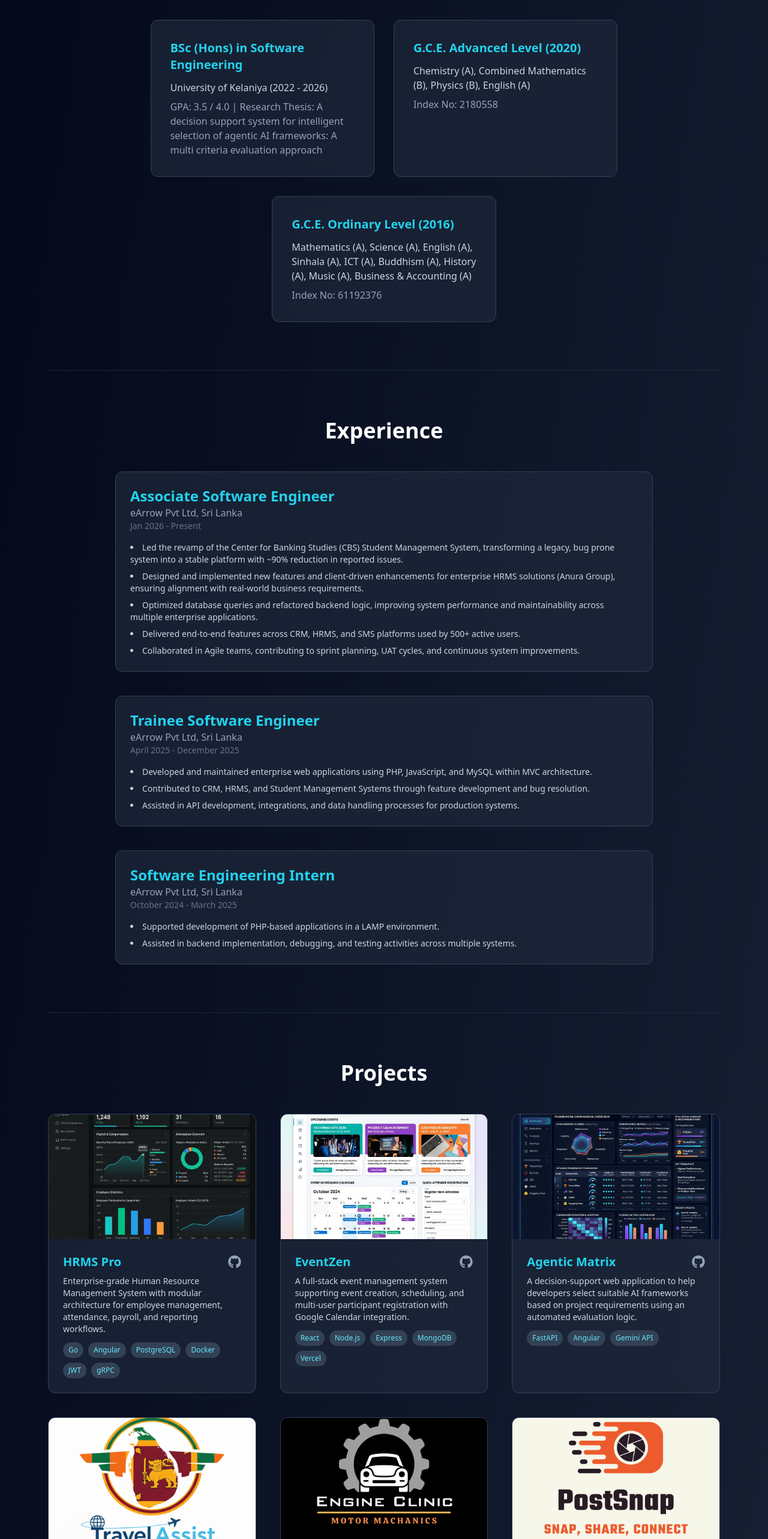
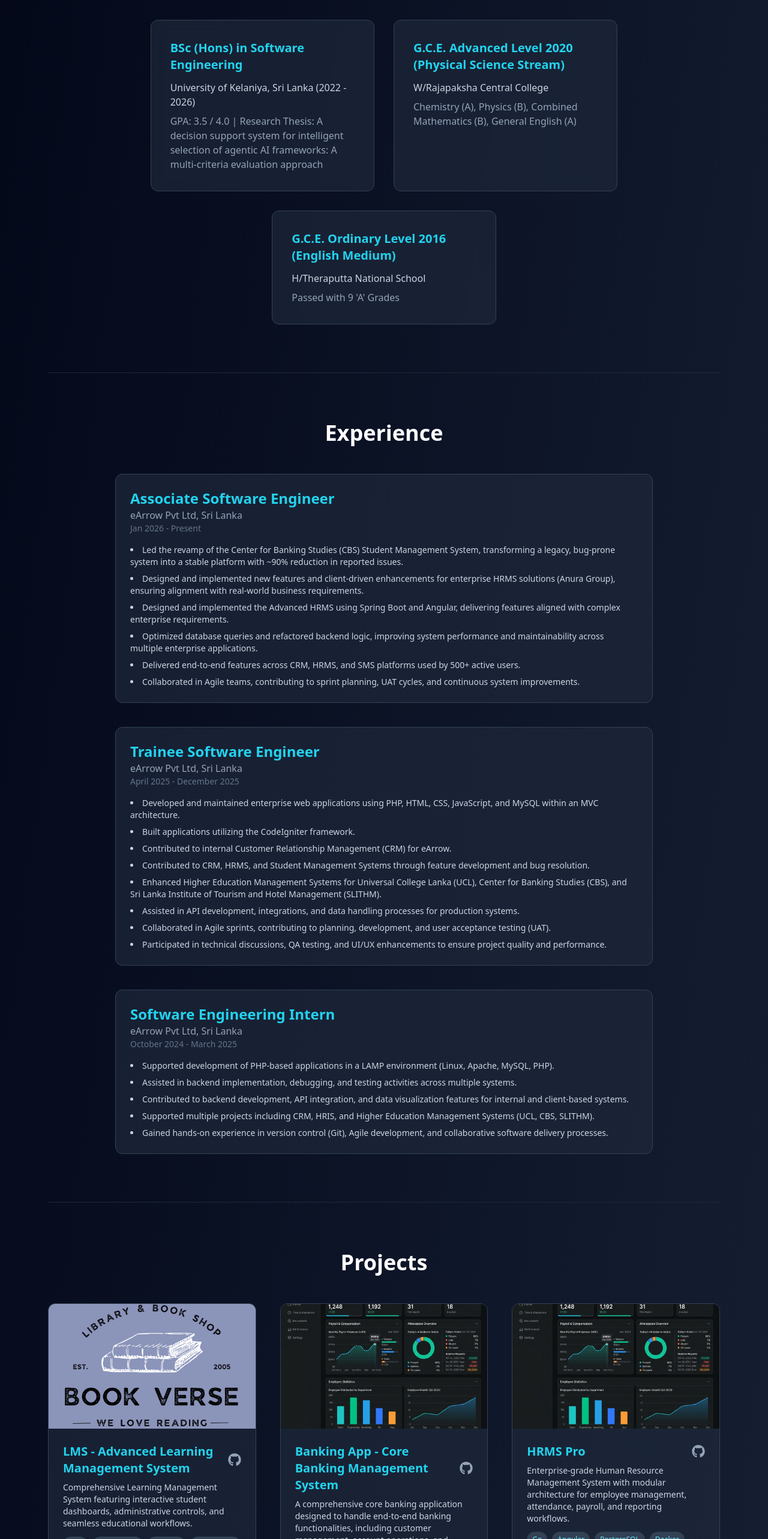
Before and after one commit to peheliyanavod/React-Portfolio, a React (Vite) app: page / in a window 1280 px wide. Shown: the part 1235-3801 px from the top of the page at 60% size. Built offline with nearby package versions, Linux system fonts and the light colour scheme.

Commit message:
update details

```diff
--- a/src/components/About.jsx
+++ b/src/components/About.jsx
@@ -23,7 +23,7 @@
           a Software Engineer with experience delivering enterprise-level web applications across CRM, HRMS, and Student Management Systems used by 500+ users. I have a proven ability to improve system reliability, optimize performance, and take ownership of critical modules in production environments.
         </p>
         <p className="mb-4">
-          Currently, I’m working as an <span className="text-cyan-600 dark:text-cyan-400 font-semibold">Associate Software Engineer</span>
+          Currently, I’m working as an <span className="text-cyan-600 dark:text-cyan-400 font-semibold">Associate Software Engineer </span>
           at <span className="text-cyan-600 dark:text-cyan-400 font-semibold">eArrow Pvt Ltd</span>, Sri Lanka. I am skilled in full-stack development, API integration, and system optimization, with a growing focus on modern backend technologies and scalable architectures.
         </p>
         <p>
--- a/src/components/Education.jsx
+++ b/src/components/Education.jsx
@@ -4,20 +4,22 @@
   const cards = [
     {
       title: "BSc (Hons) in Software Engineering",
-      subtitle: "University of Kelaniya (2022 - 2026)",
-      detail: "GPA: 3.5 / 4.0 | Research Thesis: A decision support system for intelligent selection of agentic AI frameworks: A multi criteria evaluation approach",
+      subtitle: "University of Kelaniya, Sri Lanka (2022 - 2026)",
+      detail: "GPA: 3.5 / 4.0 | Research Thesis: A decision support system for intelligent selection of agentic AI frameworks: A multi-criteria evaluation approach",
     },
     {
-      title: "G.C.E. Advanced Level (2020)",
+      title: "G.C.E. Advanced Level 2020 (Physical Science Stream)",
       subtitle:
-        "Chemistry (A), Combined Mathematics (B), Physics (B), English (A)",
-      detail: "Index No: 2180558",
+
+        "W/Rajapaksha Central College",
+      detail: "Chemistry (A), Physics (B), Combined Mathematics (B), General English (A)",
     },
     {
-      title: "G.C.E. Ordinary Level (2016)",
+      title: "G.C.E. Ordinary Level 2016 (English Medium)",
       subtitle:
-        "Mathematics (A), Science (A), English (A), Sinhala (A), ICT (A), Buddhism (A), History (A), Music (A), Business & Accounting (A)",
-      detail: "Index No: 61192376",
+
+        "H/Theraputta National School",
+      detail: "Passed with 9 'A' Grades",
     },
   ];
 
--- a/src/components/Experience.jsx
+++ b/src/components/Experience.jsx
@@ -6,8 +6,9 @@
     company: "eArrow Pvt Ltd, Sri Lanka",
     duration: "Jan 2026 - Present",
     description: [
-      "Led the revamp of the Center for Banking Studies (CBS) Student Management System, transforming a legacy, bug prone system into a stable platform with ~90% reduction in reported issues.",
+      "Led the revamp of the Center for Banking Studies (CBS) Student Management System, transforming a legacy, bug-prone system into a stable platform with ~90% reduction in reported issues.",
       "Designed and implemented new features and client-driven enhancements for enterprise HRMS solutions (Anura Group), ensuring alignment with real-world business requirements.",
+      "Designed and implemented the Advanced HRMS using Spring Boot and Angular, delivering features aligned with complex enterprise requirements.",
       "Optimized database queries and refactored backend logic, improving system performance and maintainability across multiple enterprise applications.",
       "Delivered end-to-end features across CRM, HRMS, and SMS platforms used by 500+ active users.",
       "Collaborated in Agile teams, contributing to sprint planning, UAT cycles, and continuous system improvements."
@@ -18,9 +19,14 @@
     company: "eArrow Pvt Ltd, Sri Lanka",
     duration: "April 2025 - December 2025",
     description: [
-      "Developed and maintained enterprise web applications using PHP, JavaScript, and MySQL within MVC architecture.",
+      "Developed and maintained enterprise web applications using PHP, HTML, CSS, JavaScript, and MySQL within an MVC architecture.",
+      "Built applications utilizing the CodeIgniter framework.",
+      "Contributed to internal Customer Relationship Management (CRM) for eArrow.",
       "Contributed to CRM, HRMS, and Student Management Systems through feature development and bug resolution.",
-      "Assisted in API development, integrations, and data handling processes for production systems."
+      "Enhanced Higher Education Management Systems for Universal College Lanka (UCL), Center for Banking Studies (CBS), and Sri Lanka Institute of Tourism and Hotel Management (SLITHM).",
+      "Assisted in API development, integrations, and data handling processes for production systems.",
+      "Collaborated in Agile sprints, contributing to planning, development, and user acceptance testing (UAT).",
+      "Participated in technical discussions, QA testing, and UI/UX enhancements to ensure project quality and performance."
     ]
   },
   {
@@ -28,10 +34,22 @@
     company: "eArrow Pvt Ltd, Sri Lanka",
     duration: "October 2024 - March 2025",
     description: [
-      "Supported development of PHP-based applications in a LAMP environment.",
-      "Assisted in backend implementation, debugging, and testing activities across multiple systems."
+      "Supported development of PHP-based applications in a LAMP environment (Linux, Apache, MySQL, PHP).",
+      "Assisted in backend implementation, debugging, and testing activities across multiple systems.",
+      "Contributed to backend development, API integration, and data visualization features for internal and client-based systems.",
+      "Supported multiple projects including CRM, HRIS, and Higher Education Management Systems (UCL, CBS, SLITHM).",
+      "Gained hands-on experience in version control (Git), Agile development, and collaborative software delivery processes."
     ]
-  }
+  },
+  // {
+  //   role: "Bank Trainee",
+  //   company: "People's Bank, Ambalantota, Sri Lanka",
+  //   duration: "2022 (6 Months)",
+  //   description: [
+  //     "Gained direct exposure to day-to-day banking operations, financial transaction processing, and customer relationship management.",
+  //     "Assisted with document verification, data entry, and resolving customer inquiries, developing a strong foundational understanding of financial workflows and branch operations."
+  //   ]
+  // }
 ];
 
 const Experience = () => {
--- a/src/components/Navbar.jsx
+++ b/src/components/Navbar.jsx
@@ -37,7 +37,7 @@
             </a>
           ))}
           <a
-            href="/Dhanuka CV.pdf"
+            href="/Updated CV.pdf"
             target="_blank"
             rel="noopener noreferrer"
             className="bg-cyan-500 text-white dark:text-slate-900 px-4 py-2 rounded-md hover:bg-cyan-400 font-medium transition-colors"
--- a/src/data/projects.jsx
+++ b/src/data/projects.jsx
@@ -10,6 +10,24 @@
 import eventZen from "../assets/eventzen.png";
 import agenticMatrix from "../assets/agentic-matrix.png";
 const projects = [
+  {
+    id: 13,
+    title: "LMS - Advanced Learning Management System",
+    description: "Comprehensive Learning Management System featuring interactive student dashboards, administrative controls, and seamless educational workflows.",
+    technologies: ["Java", "Spring Boot", "Angular", "PostgreSQL", "JWT", "OAuth2", "Bootstrap"],
+    github: "https://github.com/LMS-Springboot",
+    liveDemo: "",
+    image: bookVerse, // reusing bookVerse image as placeholder
+  },
+  {
+    id: 14,
+    title: "Banking App - Core Banking Management System",
+    description: "A comprehensive core banking application designed to handle end-to-end banking functionalities, including customer management, account operations, and financial transactions.",
+    technologies: [".NET 8 (C#)", "Entity Framework Core", "SQL Server", "Vue.js 3", "Vite", "RESTful APIs"],
+    github: "https://github.com/peheliyanavod/Banking-Application",
+    liveDemo: "",
+    image: hrmsPro, // reusing hrmsPro image as placeholder
+  },
   {
     id: 10,
     title: "HRMS Pro",
@@ -71,52 +89,52 @@
     id: 5,
     title: "Blog Master",
     description:
-      "A blog posting platform with role based login, upload blogs with images, JWT authentication, User verification.",
+      "A blog posting platform with role-based login, uploading blogs with images, JWT authentication, and User verification.",
     technologies: ["React", "Express", "Node.js", "MongoDB"],
     github: "https://github.com/peheliyanavod/Blog-App.git",
     liveDemo: "",
     image: blogMaster,
   },
   {
+    id: 9,
+    title: "PetShop",
+    description:
+      "Developed an E-commerce website collaboratively with team members. It is a pet’s need shop which has a user management system, admin panel, shopping cart, and secure payment system.",
+    technologies: ["React", "Spring Boot", "PostgreSQL"],
+    github: "https://github.com/bhashana99/petShop.git",
+    liveDemo: "",
+    image: petshop,
+  },
+  {
     id: 6,
     title: "Book Verse",
     description:
-      "A book management system with basic CRUD operations and user login.",
+      "A book management system (CRUD app) for book records with a secure login system.",
     technologies: ["React", "Express", "Node.js", "MySQL"],
     github: "https://github.com/peheliyanavod/crud.git",
     liveDemo: "",
     image: bookVerse,
   },
   {
-    id: 7,
-    title: "Friends App",
-    description:
-      "Developed a CRUD website according to a practical exam. Consist of user login system and friends management system.",
-    technologies: ["HTML", "CSS", "JavaScript", "PHP", "Mysql"],
-    github: "https://github.com/peheliyanavod/Friends-App.git",
-    liveDemo: "",
-    image: friendsApp,
-  },
-  {
     id: 8,
     title: "PickMatch",
     description:
-      "E-commerce website with user login and registration, shopping cart, admin panel, dummy card payment, user review.",
-    technologies: ["HTML", "CSS", "JavaScript", "PHP", "Mysql"],
+      "E-commerce website for cricket equipment with user login and registration, shopping cart, admin panel, dummy card payment, and user review.",
+    technologies: ["HTML", "CSS", "JavaScript", "PHP", "MySQL"],
     github: "https://github.com/peheliyanavod/PickMatch.git",
     liveDemo: "",
     image: pickMatch,
   },
   {
-    id: 9,
-    title: "PetShop",
+    id: 7,
+    title: "Friends App",
     description:
-      "Developed an E-commerce website collaboratively with my team members. It is pet’s need shop which has user management system, admin panel, shopping cart and payment system.",
-    technologies: ["React", "Spring boot", "PostgreSQL"],
-    github: "https://github.com/bhashana99/petShop.git",
+      "Developed a CRUD website according to a practical exam. Consists of a user login system and friends management system.",
+    technologies: ["HTML", "CSS", "JavaScript", "PHP", "MySQL"],
+    github: "https://github.com/peheliyanavod/Friends-App.git",
     liveDemo: "",
-    image: petshop,
-  },
+    image: friendsApp,
+  }
 ];
 
 export default projects;
```
Also changed, not shown: src/components/OtherQualifications.jsx (+19 -34 lines), 1 other file (tests, documents, lock files or other folders).
